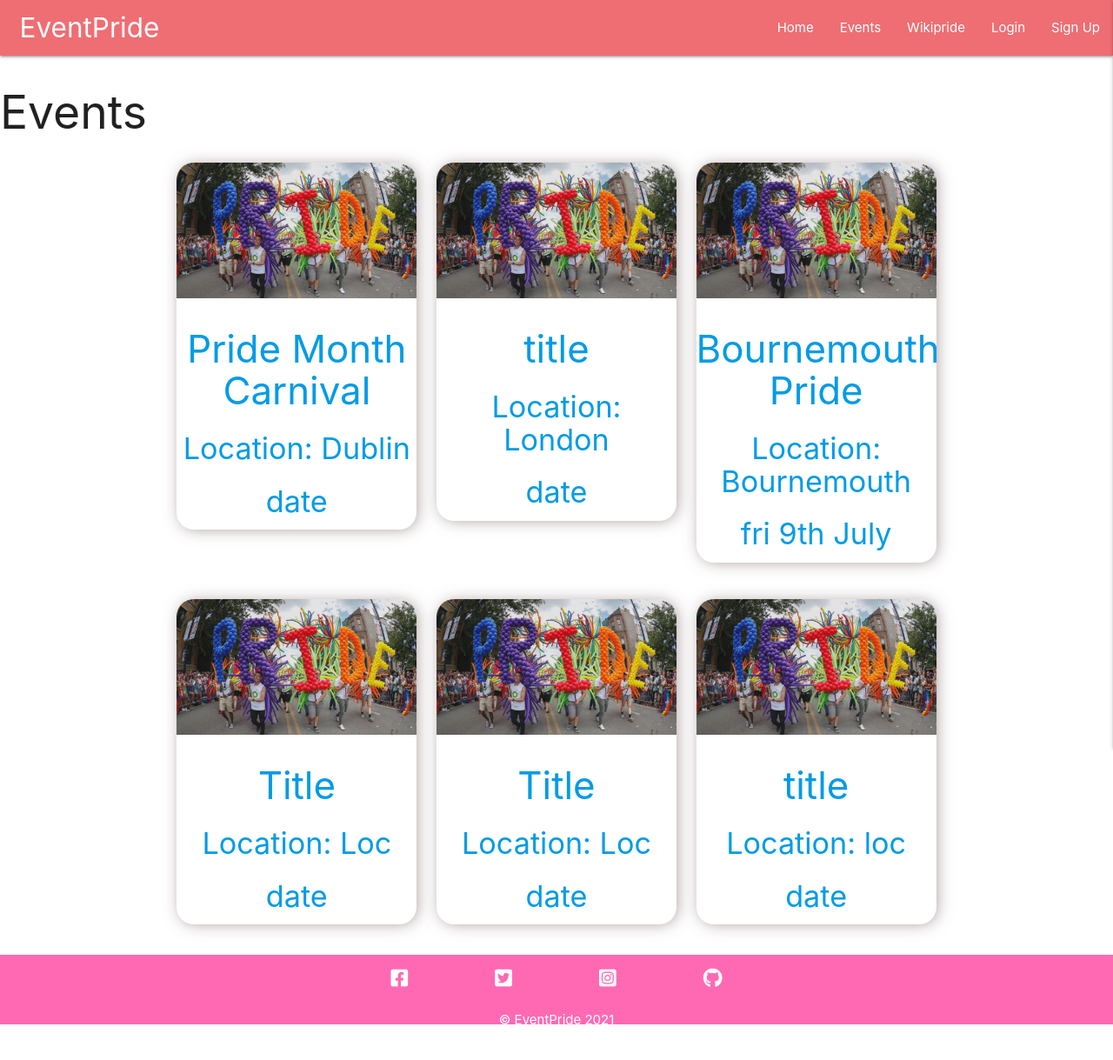
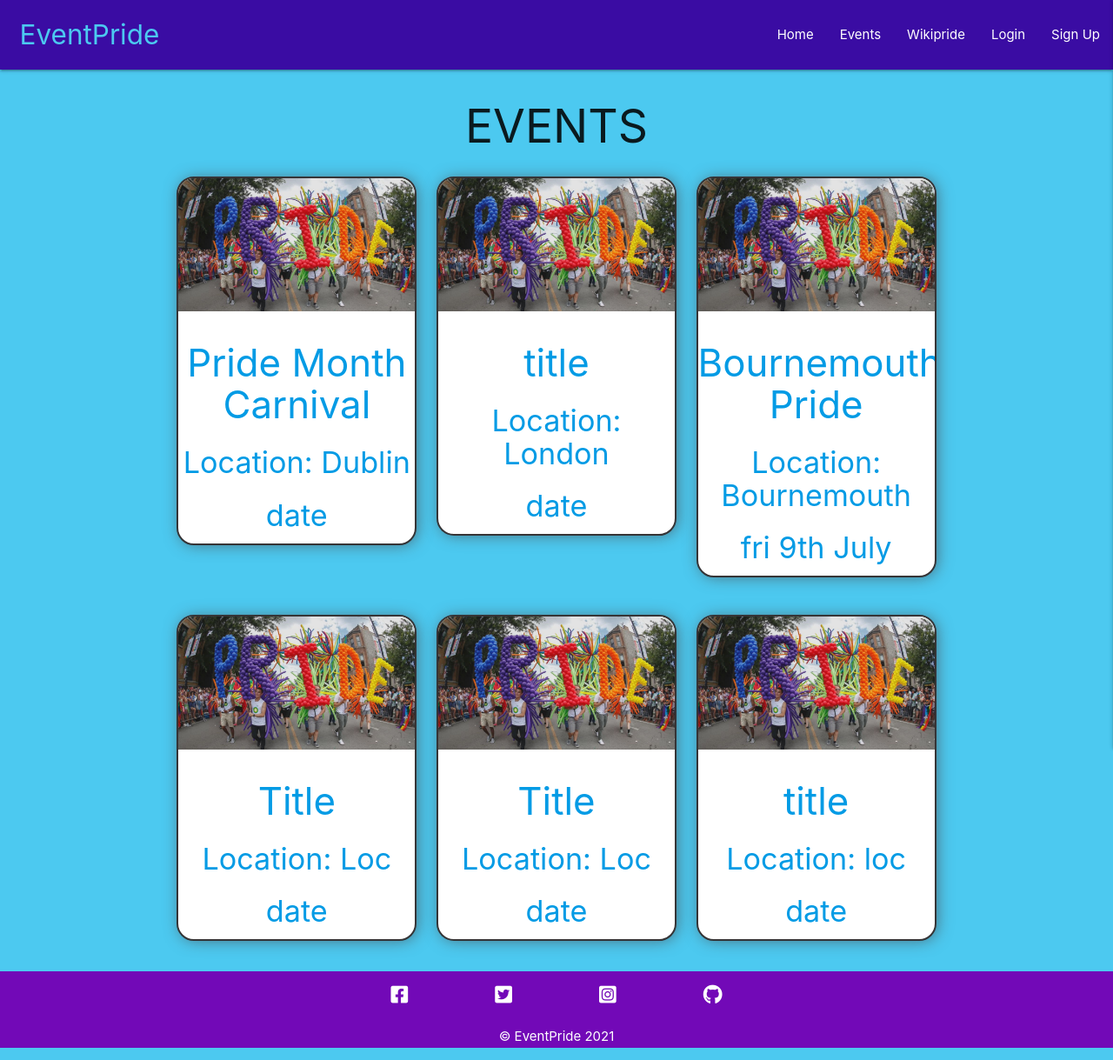
Before and after one commit to roomacarthur/eventpride, a Flask app: page /events in a window 1280 px wide. Shown: the whole page at 87% size. Before the commit the page ends 1178 px from the top, so only its background shows below. Run offline with Flask 2, Linux system fonts and the light colour scheme.

Commit message:
updates styles to include colour variables, set to change

```diff
--- a/static/css/style.css
+++ b/static/css/style.css
@@ -1,32 +1,59 @@
+/* ____COLOURS_____ */
+:root {
+    --pink: #F72585;
+    --purple: #7209B7;
+    --darkblue: #3A0CA3;
+    --midblue: #4361EE;
+    --lightblue: #4CC9F0;
+}
+
 /* ____GENERAL_____ */
 
 body {
     margin: 0;
+    background-color: var(--lightblue);
+}
+/* ____base.html_____ */
+/* Base template styling, this will carry across to all .html pages*/
+nav {
+    background-color: var(--darkblue);
+    height: 10vh;
+    line-height: 10vh;
+}
+nav .brand-logo {
+    margin-left: 1.5rem;
+    color: var(--lightblue);
 }
 
+#footer {
+    height: 11vh;
+    width: 100%;
+    background-color:var(--purple);
+    bottom: 0;
+    /* position: fixed; */
+}
 
 /* ____events.html_____ */
 
-nav .brand-logo {
-    margin-left: 1.5rem;
-}
+
 
 .card {
     text-align: center;
     border-radius: 20px;
     overflow: hidden;
-    box-shadow: 2px 1px 18px -2px rgba(133, 111, 111, 0.71);
-    -webkit-box-shadow: 2px 1px 18px -2px rgba(133, 111, 111, 0.71);
-    -moz-box-shadow: 2px 1px 18px -2px rgba(133, 111, 111, 0.71);
+    border: 2px solid #353436;
+    box-shadow: 2px 1px 18px -2px rgba(73, 67, 67, 0.71);
+    -webkit-box-shadow: 2px 1px 18px -2px rgba(73, 67, 67, 0.71);
+    -moz-box-shadow: 2px 1px 18px -2px rgba(73, 67, 67, 0.71);
 }
 
 .card:hover {
     animation-name: div-zoom;
     animation-duration: 0.5s;
     animation-fill-mode: forwards;
-    box-shadow: 2px 1px 50px 19px rgba(133, 111, 111, 0.8);
-    -webkit-box-shadow: 2px 1px 50px 19px rgba(133, 111, 111, 0.8);
-    -moz-box-shadow: 2px 1px 50px 19px rgba(133, 111, 111, 0.8);
+    box-shadow: 2px 1px 25px 10px rgba(78, 68, 68, 0.8);
+    -webkit-box-shadow: 2px 1px 25px 10px rgba(78, 68, 68, 0.8);
+    -moz-box-shadow: 2px 1px 25px 10px rgba(78, 68, 68, 0.8);
 }
 
 @keyframes div-zoom {
@@ -58,6 +85,7 @@ nav .brand-logo {
 
 /* 3 next rules to be removed once nav, parallax hero imgs & footer fixed */
 
+
 #nav {
     height: 60px;
     width: 100%;
@@ -70,12 +98,6 @@ nav .brand-logo {
     background-color: darkorchid;
 }
 
-#footer {
-    height: 10vh;
-    width: 100%;
-    background-color: hotpink;
-    bottom: 0;
-}
 .social {
     display: flex;
     justify-content: center;
--- a/templates/events.html
+++ b/templates/events.html
@@ -1,6 +1,6 @@
 {% extends "base.html" %} {% block content %}
-<h2>Events</h2>
 <!--Image used is just a quick grab from google, will need replacing with royalty free images.-->
+<h2 class="event-heading center">EVENTS</h2>
 <div class="container">
   <div class="row">
     <a class="col s4" href="{{ url_for('single_event') }}" target="">
--- a/templates/index.html
+++ b/templates/index.html
@@ -1,5 +1,5 @@
 {% extends "base.html" %} {% block content %}
-<h1>Home Page</h1>
+<h2 class="center">Welcome to Event Pride</h2>
 <div class="hero-img">
   <!--Hero image, auto cycle through a couple images.-->
 </div>
```
